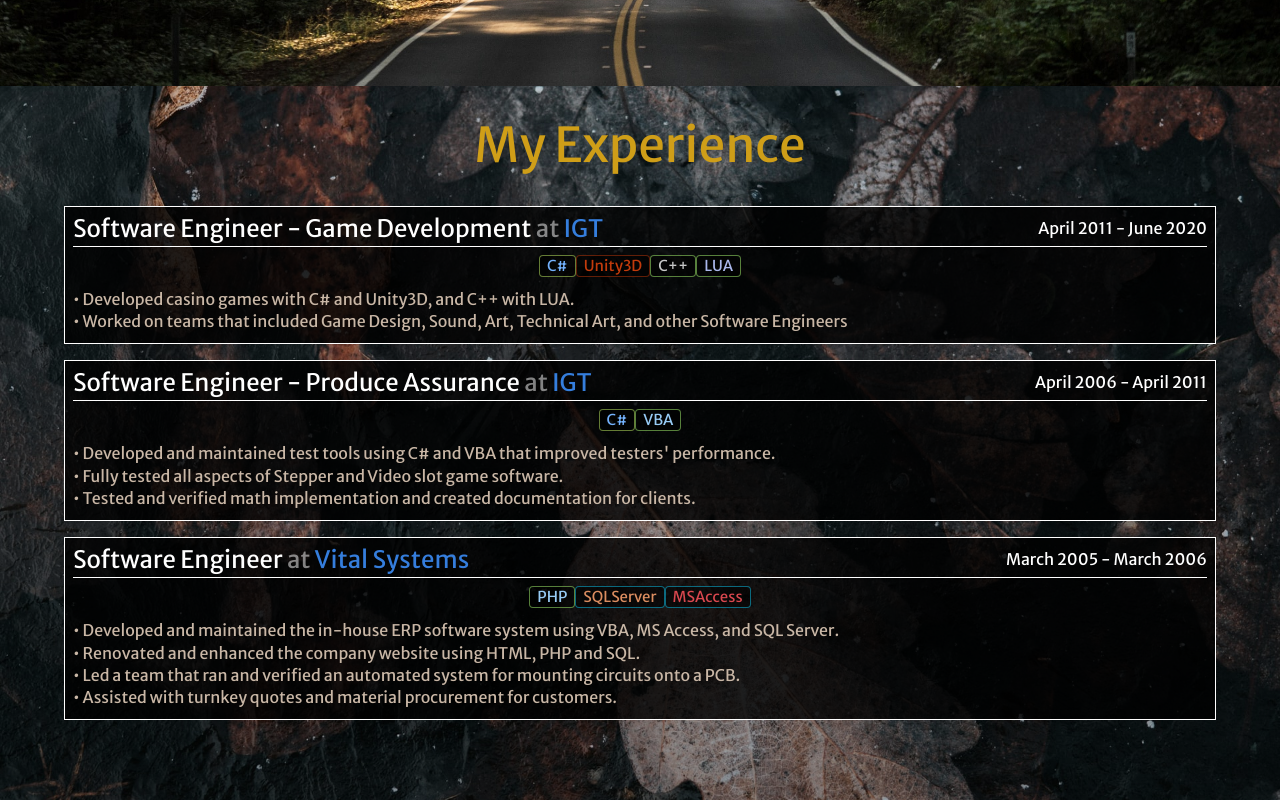
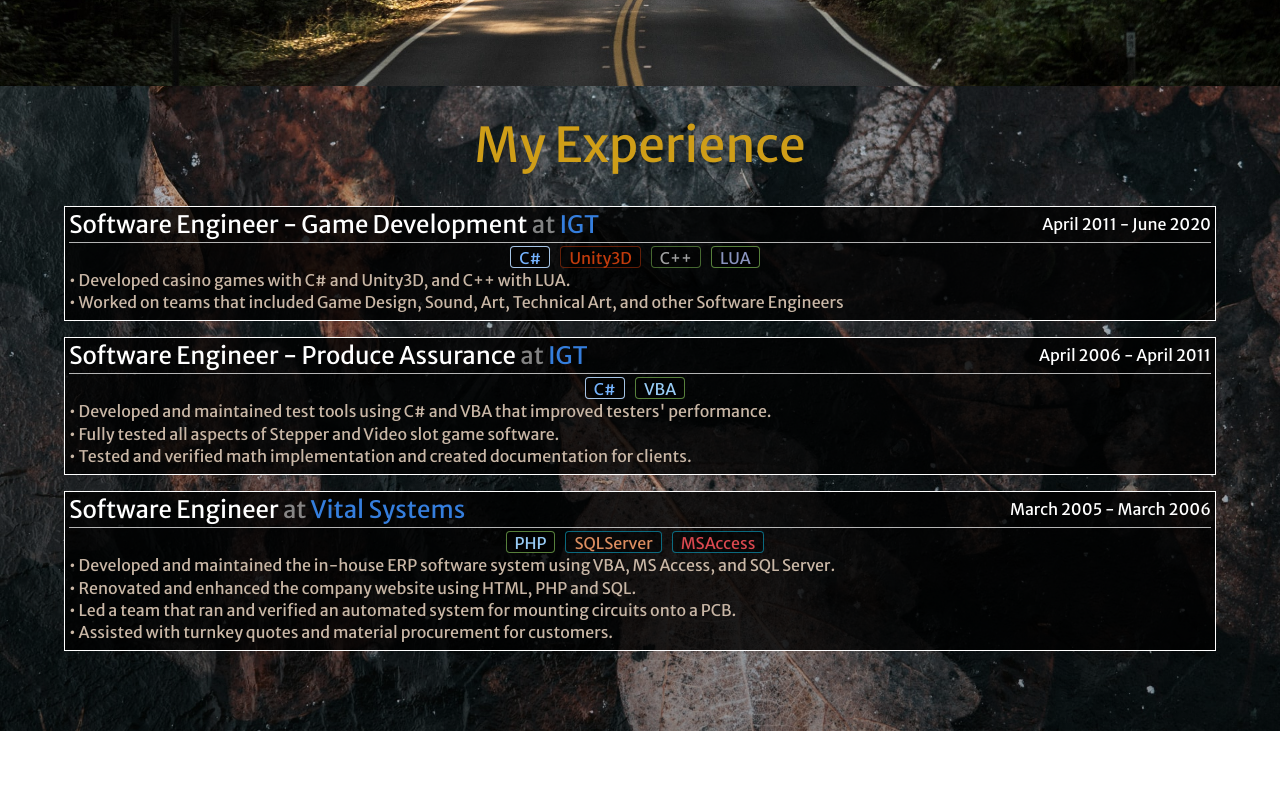
Before and after one commit to gsvasile/gabrielsvasile.com, a React (Create React App) app: page / in a window 1280 px wide. Shown: the part 714-1514 px from the top of the page. After the commit the page ends 1445 px from the top, so only its background shows below. Built offline with nearby package versions, Linux system fonts and the light colour scheme.

Commit message:
Teaked the display of the skills and experience cards

```diff
--- a/src/components/sections/experience/ExperienceCard.jsx
+++ b/src/components/sections/experience/ExperienceCard.jsx
@@ -17,23 +17,20 @@ const ExperienceCard = (
     // Only include a subtitle if it exists.
     const subTitlePart = (subTitle) ? <span className='wide-only'> - {subTitle}</span> : <span />;
 
-    console.log('skills : ', skills);
-
     // It is assumed the experience will come through as an object with just
     // experience description. Build an array to map to list in the card later.
     const getExperienceDescription = (experience) => {
-        let descriptions = [];
+        const descriptions = [];
         for (const description in experience) {
             descriptions.push(experience[description]);
         }
         return descriptions;
     }
-
     const experienceToList = getExperienceDescription(experience);
 
     return (
-        <article className='bg-black-80 ba white pa2 mb3'>
-            <header className='cardHead flex justify-between items-center bb fw7 pb1'>
+        <article className='bg-black-80 ba white pa1 mb3'>
+            <header className='flex justify-between items-center fw7 pb1 bb b--white-70'>
                 <div className='f3'>
                     {title} {subTitlePart}
                     <span className='o-50'> at</span>
@@ -48,11 +45,11 @@ const ExperienceCard = (
                 </div>
                 <div>{dates}</div>
             </header>
-            <div className='flex flex-column pt1'>
+            <div>
                 <SkillList
                     skillItems={skills}
                 />
-                <div className='db'>
+                <div>
                     {experienceToList.map((point, index) => (
                         <span
                             key={index}
--- a/src/components/sections/experience/ExperienceList.jsx
+++ b/src/components/sections/experience/ExperienceList.jsx
@@ -40,7 +40,6 @@ const ExperienceList = () => {
             bullet4: '• Assisted with turnkey quotes and material procurement for customers.',
         }
     ];
-    console.log('experience list : ', experienceList);
 
     return (
         <React.Fragment>
--- a/src/components/skilllist/SkillList.css
+++ b/src/components/skilllist/SkillList.css
@@ -1,46 +1,31 @@
-/* .skillItem {
-    color: ${props => colors[props.tag] && colors[props.tag].color};
-  background: rgba(0,0,0,0.50);
-  border-color: ${props => colors[props.tag] && colors[props.tag].border};
+.skillItem {
   display: inline-block;
-  line-height: 20px;
-  height: 22px;
-  padding: 0 7px;
+  background: rgba(0, 0, 0, 0.5);
   border-radius: 4px;
   border-style: solid;
   border-width: 1px;
-  font-size: 12px;
+  line-height: 22px;
+  height: 22px;
   white-space: nowrap;
-  margin-bottom: 5px;
-} */
-
-.skillItem {
-  display: inline-block;
-  background: rgba(0, 0, 0, 0.5);
-  line-height: 20px;
-  height: 22px;
-  font-size: 15px;
-  border-radius: 4px;
-  border-style: solid;
-  border-width: 1px;
-  white-space: nowrap;
-  padding: 0 7px;
-  margin-bottom: 5px;
+  padding: 0 8px;
+  margin-top: 3px;
+  margin-bottom: 3px;
+  margin-right: 10px;
 }
 
 /* Languages */
 .CSharp {
   color: rgb(116, 178, 253);
-  border-color: rgba(200, 245, 105, 0.5);
+  border-color: rgba(183, 218, 255, 0.9);
 }
 
 .CPlusPlus {
-  color: rgb(200, 201, 201);
-  border-color: rgba(171, 253, 116, 0.5);
+  color: rgba(200, 201, 201, 0.8);
+  border-color: rgba(171, 253, 116, 0.4);
 }
 
 .LUA {
-  color: rgb(171, 184, 236);
+  color: rgba(171, 184, 236, 0.8);
   border-color: rgba(171, 253, 116, 0.5);
 }
 
@@ -65,7 +50,7 @@
 }
 
 .PHP {
-  color: rgb(151, 203, 245);
+  color: rgba(151, 203, 245);
   border-color: rgba(171, 253, 116, 0.5);
 }
 
--- a/src/components/skilllist/SkillList.jsx
+++ b/src/components/skilllist/SkillList.jsx
@@ -3,8 +3,7 @@ import './SkillList.css';
 
 const SkillList = ({ skillItems }) => {
 
-    console.log('skillItems (inside SkillList) : ', skillItems);
-
+    // Build the same list of skill items, but without symbols, etc. included.
     const skillItemsForCss = skillItems.map(skillItem => {
         let skillItemForCss = '';
         switch (skillItem) {
@@ -23,7 +22,7 @@ const SkillList = ({ skillItems }) => {
     });
 
     return (
-        <div className='skillItems flex flex-wrap justify-center items-center mb2 mt1'>
+        <div>
             {skillItems.map((skillItem, index) => (
                 <div
                     key={skillItem}
@@ -36,5 +35,4 @@ const SkillList = ({ skillItems }) => {
     );
 }
 
-
 export default SkillList;
```
